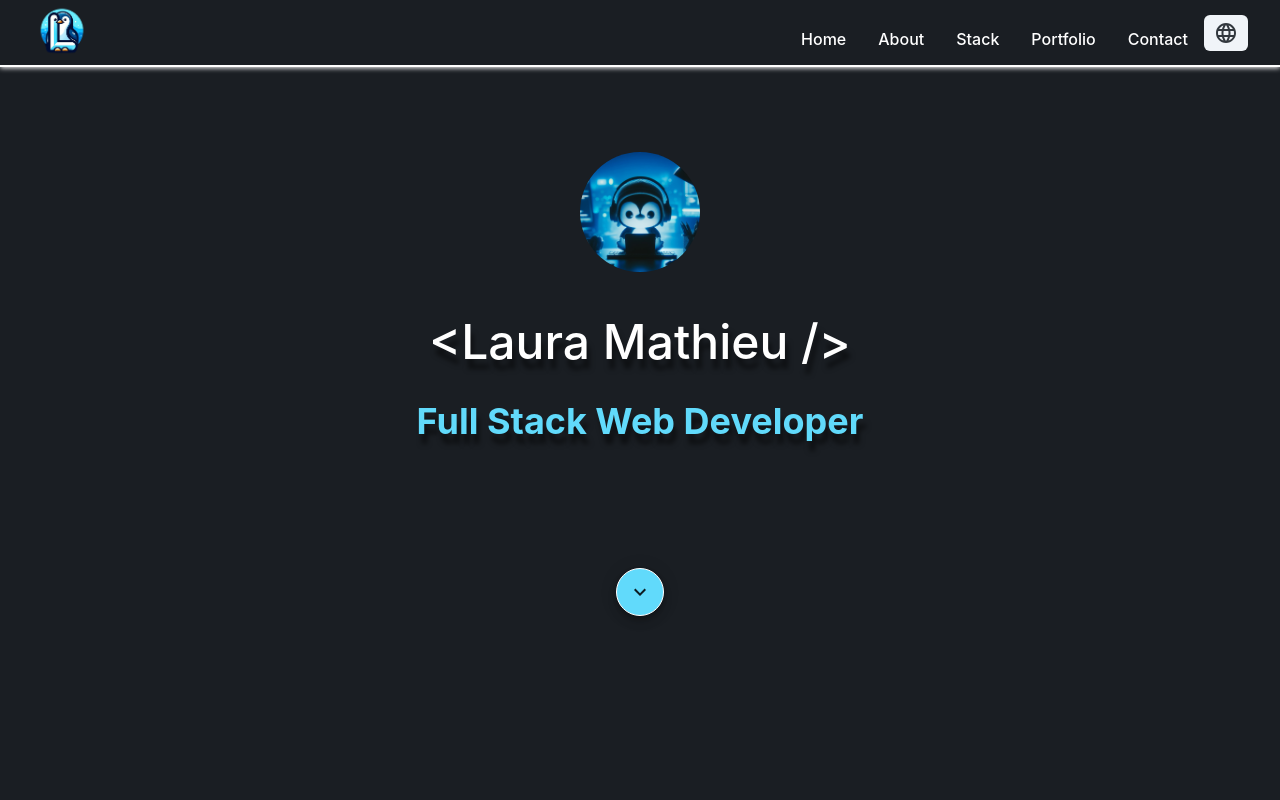
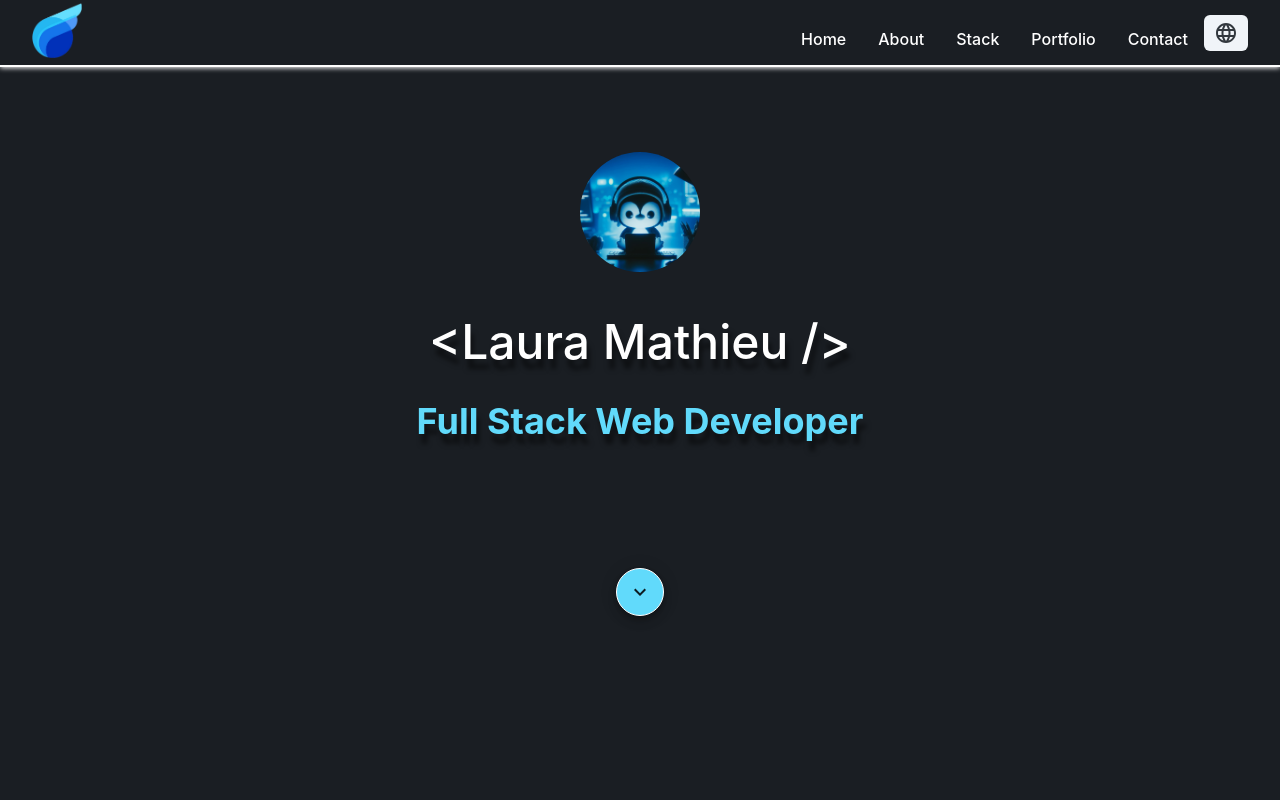
Before and after one commit to Laura398/portfolio, a React (Vite) app: page / in a window 1280 px wide. Shown: the top 800 px of the page. Built offline with nearby package versions, Linux system fonts and the light colour scheme.

Commit message:
new logo

```diff
--- a/src/views/common/header/Header.scss
+++ b/src/views/common/header/Header.scss
@@ -15,8 +15,8 @@
     box-shadow: 0 1px 5px white;
 
     .logo {
-        width: 60px;
-        border-radius: 50%;
+        width: 50px;
+        // border-radius: 50%;
     }
 
     .header__menu {
@@ -40,7 +40,7 @@
 
             .logo {
                 width: 50px;
-                border-radius: 50%;
+                // border-radius: 50%;
             }
         }
 
```
Also changed, not shown: public/assets/avatar.png (added), public/assets/logo3.png.
